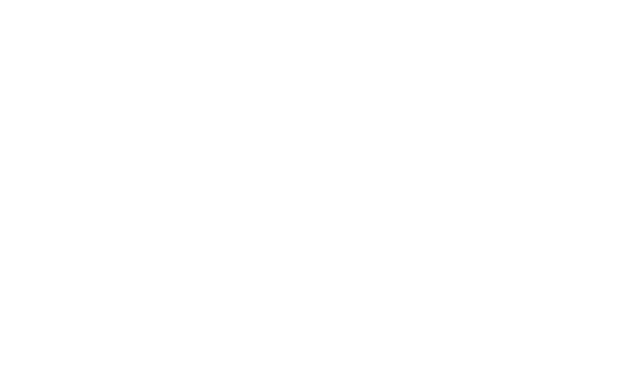
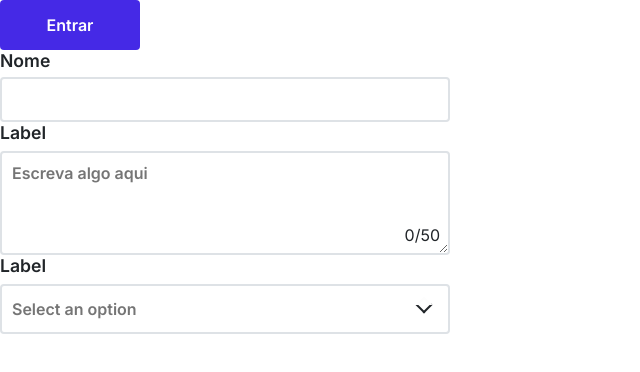
Before and after one commit to Kenzie-Cars/frontend, a React (Vite) app: page / in a window 1280 px wide. Shown: the top 372 px of the page, without its empty margins (0-640 px from the left). Built offline with nearby package versions, Linux system fonts and the light colour scheme.

Commit message:
add option none in select

```diff
--- a/src/App.tsx
+++ b/src/App.tsx
@@ -1,9 +1,37 @@
+import { Input, Select, Textarea } from "./components/input"
+import Button from "./components/button"
+import GlobalStyle from "./styles/GlobalStyle"
 
 function App() {
 
   return (
     <div >
+      <GlobalStyle />
+      <Button
+        background="brand1"
+        hover="hover 1"
+        size="3"
+        text="Entrar"
+      />
 
+      <Input
+        id="name"
+        label="Nome"
+        type="text"
+      />
+
+      <Textarea
+        id="teste"
+        label="Label"
+        length={50}
+        placeHolder="Escreva algo aqui"
+        row={4}
+      />
+
+      <Select
+        id="select"
+        options={["Valor 1", "Valor 2", "Valor 3", "Valor 4", "Valor 5"]}
+      />
 
     </div>
   )
--- a/src/components/button/styledButton.tsx
+++ b/src/components/button/styledButton.tsx
@@ -55,7 +55,6 @@ const StyledButton = styled.button`
     margin: 0 auto;
     border-radius: 4px;
     border: none;
-    margin-left: 16px;
 
     ${({ background }: IButtonStyled) => {
         return css` background-color: var(--${background});`
--- a/src/components/input/index.tsx
+++ b/src/components/input/index.tsx
@@ -58,6 +58,7 @@ export const Select = ({ options, id }: ISelect) => {
             <div id={id} className={`select ${dropdown}`}>
                 <input onClick={() => openOption()} type="text" placeholder="Select an option" value={option} />
                 <div className={`options ${dropdown}`}>
+                    <div onClick={() => selectValue('')} id={''}>None</div>
                     {
                         options.map(value => {
                             return <div onClick={() => selectValue(value)} id={value.replaceAll(' ', '_').toLowerCase()}>{value}</div>
```
